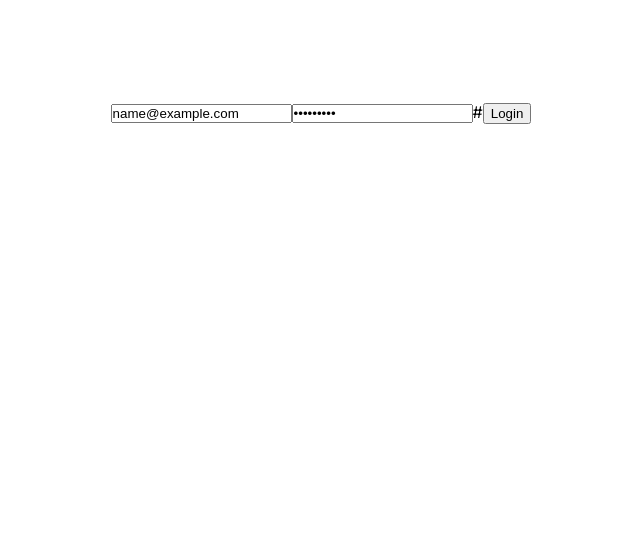
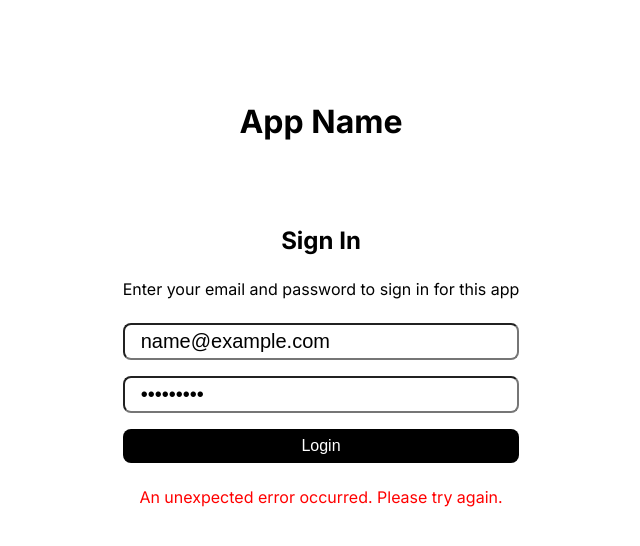
Before and after one commit to martytrajkoski/inSys--frontend, a React (Vite) app: page /signin in a window 1280 px wide. Both pictures are taken after typing "name@example.com", "Sample123" into the empty fields and a click on the button "Login". Shown: the top 546 px of the page, without its empty margins (319-959 px from the left). Built offline with nearby package versions, Linux system fonts and the light colour scheme; no server answers.

Commit message:
Finished sign in page

```diff
--- a/src/pages/Sign/SignIn.tsx
+++ b/src/pages/Sign/SignIn.tsx
@@ -1,37 +1,69 @@
 import React, { useState } from "react";
 import axiosClient from "../../axiosClient/axiosClient";
+import { useNavigate } from "react-router-dom";
 
 const SignIn: React.FC = () => {
-    const [email, setEmail] = useState<string>('');
-    const [password, setPassword] = useState<string>('');
+  const [email, setEmail] = useState<string>("");
+  const [password, setPassword] = useState<string>("");
+  const [error, setError] = useState<string | null>(null);
+  const navigate = useNavigate();
 
-    const login = async(e:any) => {
+  const login = async (e: React.FormEvent) => {
     e.preventDefault();
+    setError(null); // Reset error
 
     try {
-            const response = await axiosClient.post('/auth/login', {
-                email: email,
-                password: password
+      const response = await axiosClient.post("/auth/login", {
+        email,
+        password,
       });
 
       const token = response.data.token;
-            localStorage.setItem('inSys', token);
-            console.log('response.data', response.data)
+      localStorage.setItem("inSys", token);
 
-        } catch (error) {
-            console.error(error);
+      // Redirect to dashboard or home page
+      navigate("/dashboard");
+    } catch (err: any) {
+      if (err.response && err.response.status === 401) {
+        setError("Invalid email or password.");
+      } else {
+        setError("An unexpected error occurred. Please try again.");
       }
     }
+  };
 
-    return(
+  return (
     <div className="sign">
+      <div className="app-name">App Name</div>
+
+      <div className="sign-container">
+        <div className="sign-info">
+          <h2>Sign In</h2>
+          <p>Enter your email and password to sign in for this app</p>
+        </div>
+
         <form onSubmit={login}>
-                <input type="email" placeholder="email" value={email} onChange={(e)=>setEmail(e.target.value)}/>
-                <input type="password" placeholder="password" value={password} onChange={(e)=>setPassword(e.target.value)}/>#
+          <input
+            type="email"
+            placeholder="email@domain.com"
+            value={email}
+            onChange={(e) => setEmail(e.target.value)}
+            required
+          />
+          <input
+            type="password"
+            placeholder="Password..."
+            value={password}
+            onChange={(e) => setPassword(e.target.value)}
+            required
+          />
           <button type="submit">Login</button>
         </form>
+
+        {error && <p style={{ color: "red", textAlign: "center" }}>{error}</p>}
       </div>
-    )
-}
+    </div>
+  );
+};
 
 export default SignIn;
--- a/src/styles/pages/sign/sign.scss
+++ b/src/styles/pages/sign/sign.scss
@@ -1,4 +1,4 @@
-.sign{
+.sign {
   height: 100vh;
   display: flex;
   flex-direction: column;
@@ -7,55 +7,56 @@
   padding-top: 8%;
   box-sizing: border-box;
 
-    .app-name{
+  .app-name {
     font-size: 32px;
     font-weight: bold;
   }
 
-    .sign-container{
+  .sign-container {
     display: flex;
     flex-direction: column;
     gap: 24px;
 
-        .sign-info{
+    .sign-info {
       display: flex;
       flex-direction: column;
       gap: 4px;
       text-align: center;
 
-            h2{
+      h2 {
         font-size: 24px;
+        padding-bottom: 20px;
       }
 
-            p{
+      p {
         font-size: 16px;
       }
     }
 
-        form{
+    form {
       display: flex;
       flex-direction: column;
       gap: 16px;
 
-            input, select{
+      input,
+      select {
         padding: 5px 16px;
         border-radius: 8px;
         box-sizing: border-box;
         font-size: 20px;
         cursor: pointer;
 
-                option{
+        option {
           font-size: 15px;
           padding: 10px 3px;
 
-                    &:hover{
+          &:hover {
             background-color: rgb(199, 199, 199);
           }
         }
-
       }
 
-            button{
+      button {
         background-color: black;
         color: white;
         font-size: 16px;
```
Lines whose indentation alone changed are shown as unchanged.
